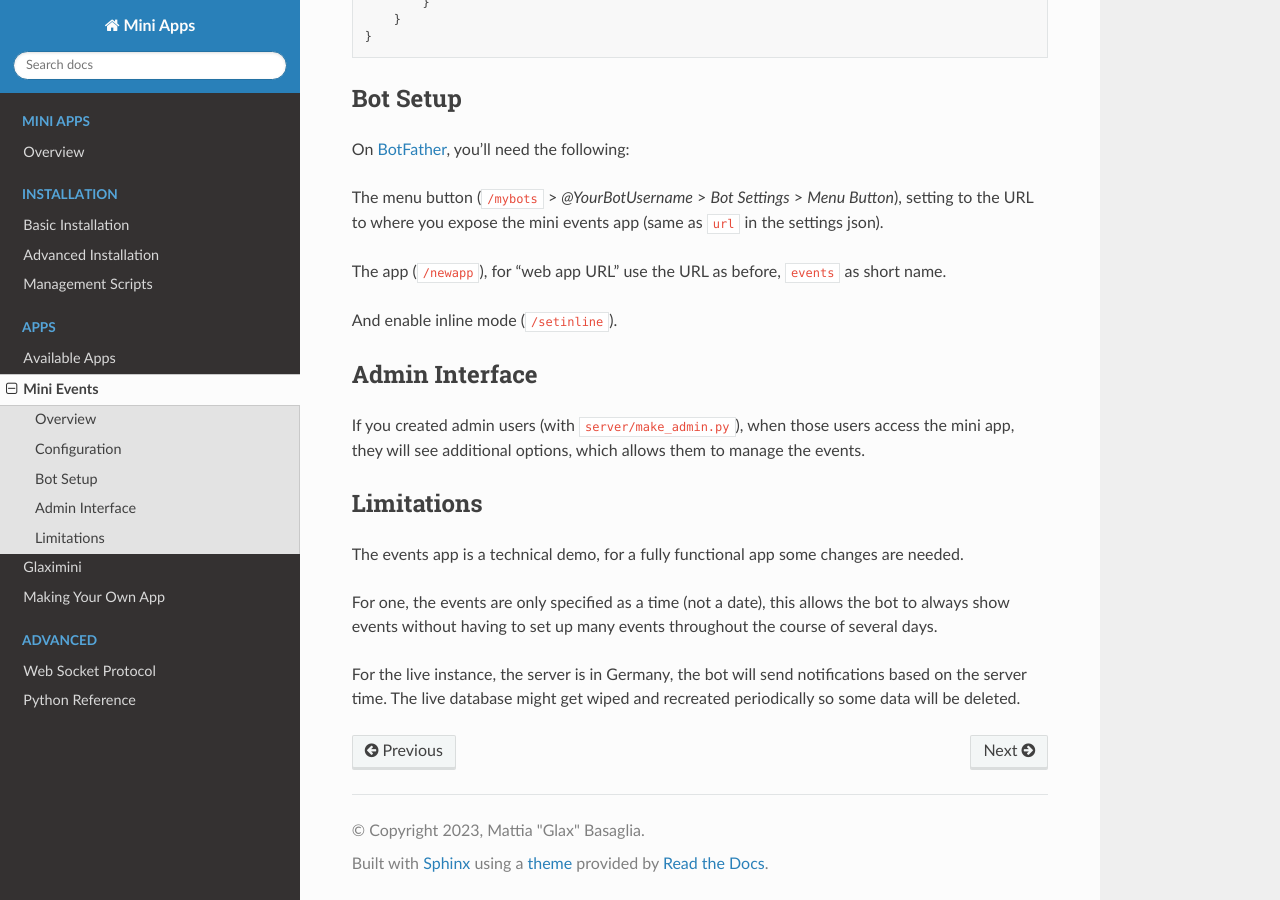
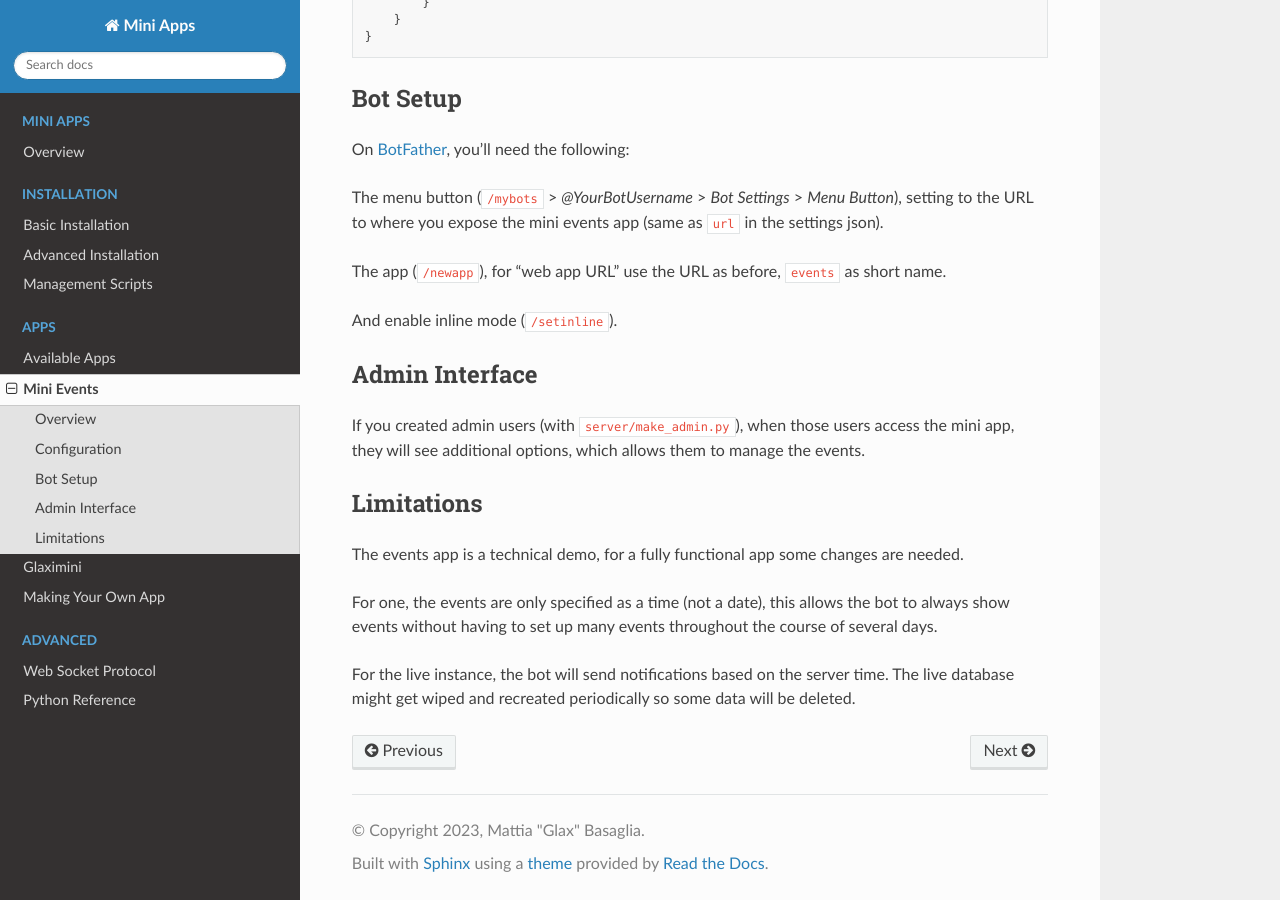
Before and after one commit to mbasaglia/mini_apps, a Sphinx documentation site: the page built from docs/apps/mini_event.md, in a window 1280 px wide and 900 px high, scrolled down 504 px. Built offline with Sphinx 7.4.7 and the Read the Docs theme 2.0.0, drawn with Linux system fonts in a browser that asks for light colours.

```diff
--- a/docs/apps/mini_event.md
+++ b/docs/apps/mini_event.md
@@ -48,5 +48,5 @@
 to always show events without having to set up many events throughout the course
 of several days.
 
-For the live instance, the server is in Germany, the bot will send notifications based on the server time.
+For the live instance, the bot will send notifications based on the server time.
 The live database might get wiped and recreated periodically so some data will be deleted.
```
